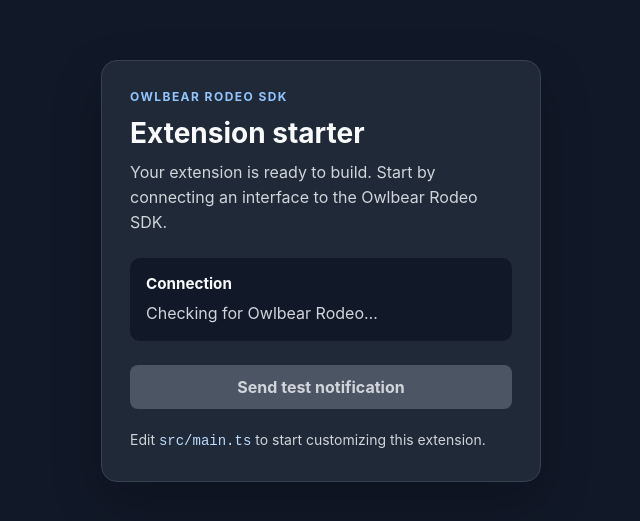
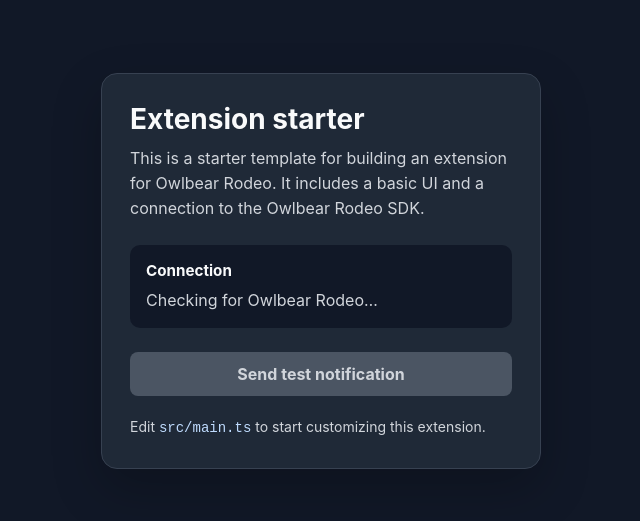
Before and after one commit to iamboredomincarnate/PERSONAUI_SDK, a website built with Vite: page index.html in a window 1280 px wide. Shown: the part 129-650 px from the top of the page, without its empty margins (319-959 px from the left). Built offline with nearby package versions, Linux system fonts and the light colour scheme; what @owlbear-rodeo/sdk would draw is missing.

Commit message:
Modified text to specify they're placeholders

```diff
--- a/index.html
+++ b/index.html
@@ -8,11 +8,10 @@
   </head>
   <body>
     <main class="panel">
-      <p class="eyebrow">OWLBEAR RODEO SDK</p>
       <h1>Extension starter</h1>
       <p class="intro">
-        Your extension is ready to build. Start by connecting an interface to
-        the Owlbear Rodeo SDK.
+        This is a starter template for building an extension for Owlbear Rodeo. It
+        includes a basic UI and a connection to the Owlbear Rodeo SDK.
       </p>
 
       <section class="connection" aria-labelledby="connection-heading">
```
